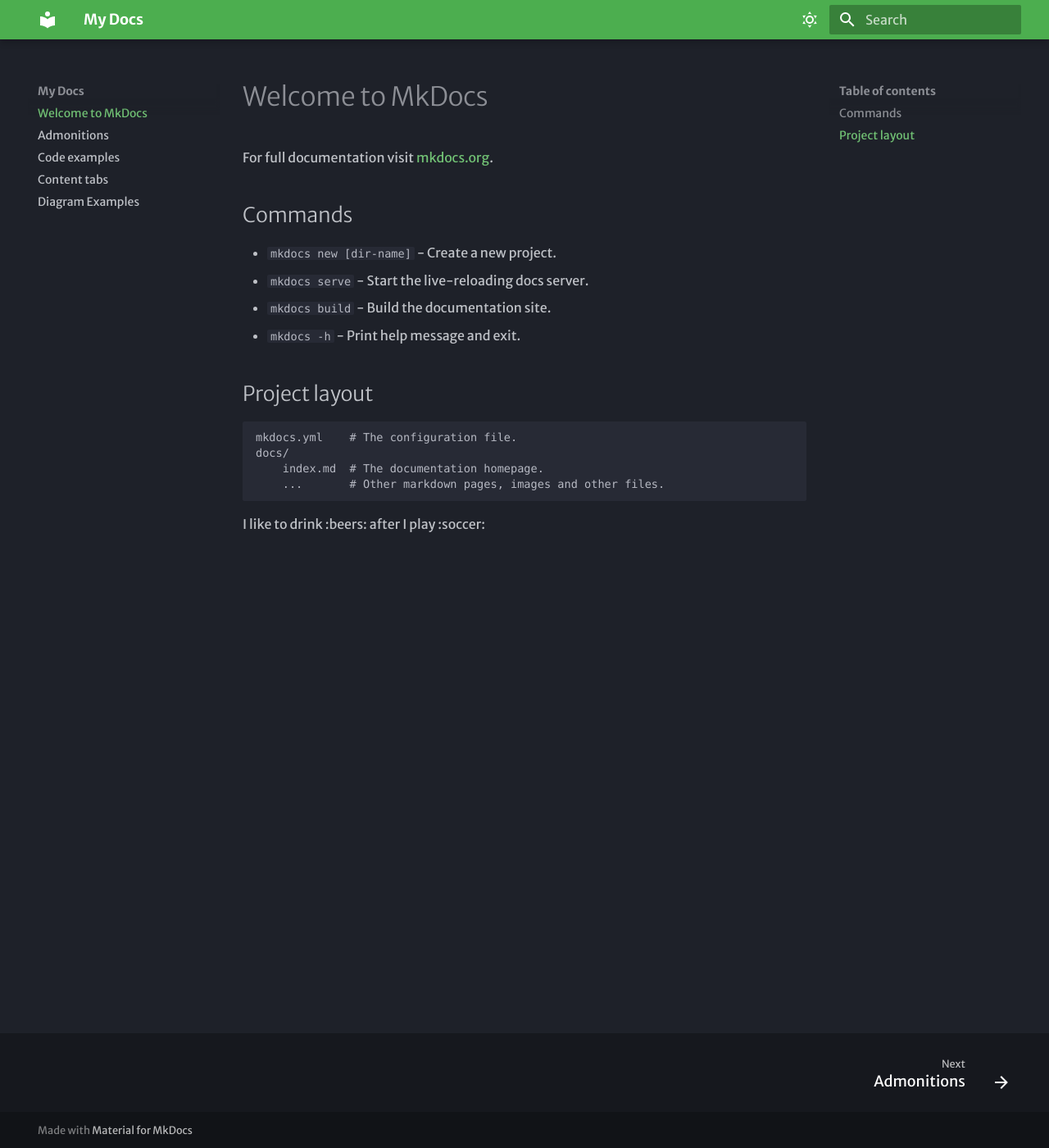
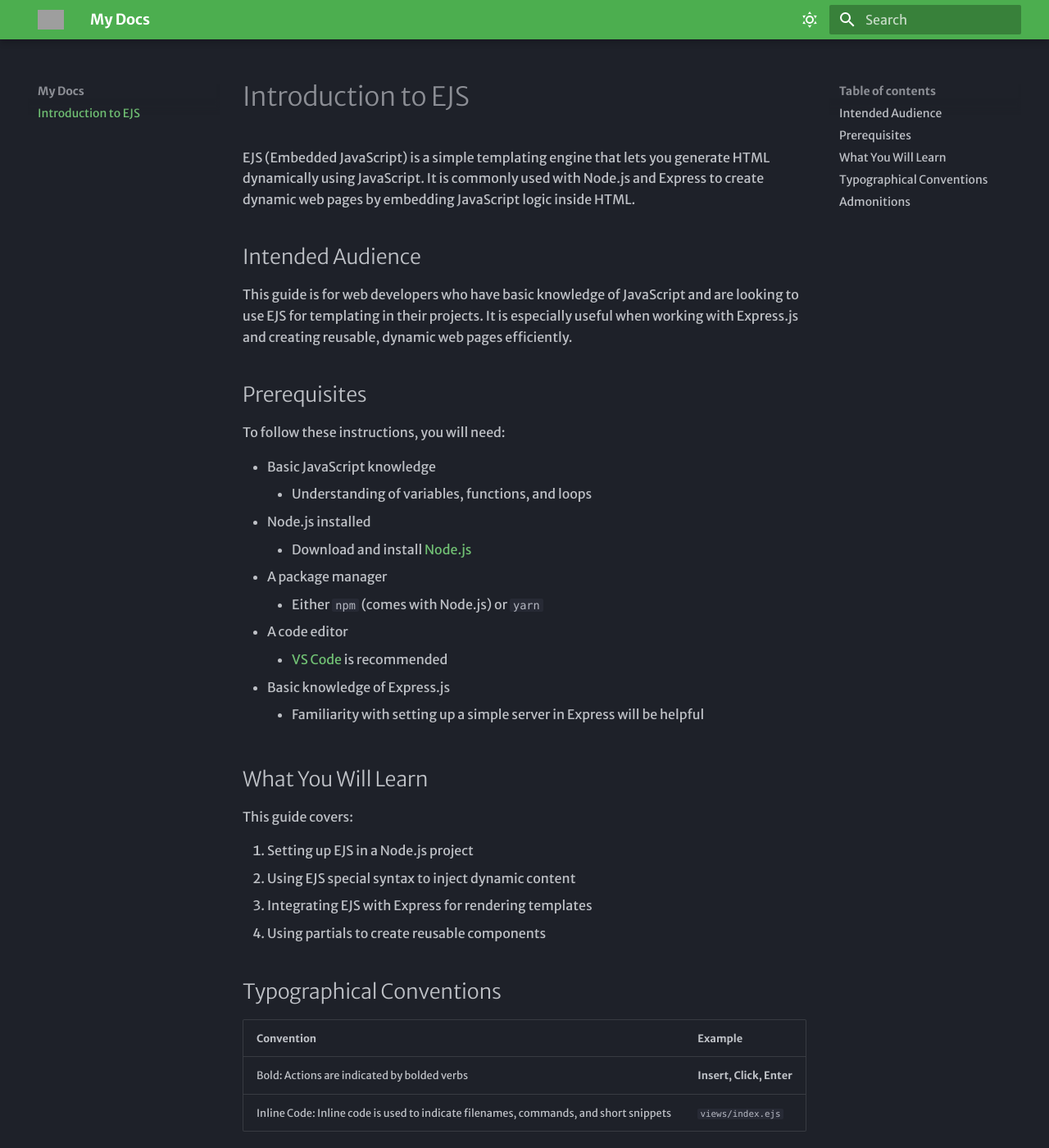
Before and after one commit to nilae2001/mkdocs, an MkDocs documentation site: the page built from docs/index.md, in a window 1280 px wide and 1400 px high. Shown: the whole window at 82% size. Built offline with MkDocs 1.6.1 and Material for MkDocs 9.7.7, drawn with Linux system fonts in a browser that asks for light colours; some web fonts are replaced; some of the changed text lies outside the part shown; grey boxes are pictures that could not be loaded.

Commit message:
Add introduction

```diff
--- a/docs/index.md
+++ b/docs/index.md
@@ -1,19 +1,53 @@
-# Welcome to MkDocs
 
-For full documentation visit [mkdocs.org](https://www.mkdocs.org).
+# Introduction to EJS
 
-## Commands
+EJS (Embedded JavaScript) is a simple templating engine that lets you generate HTML dynamically using JavaScript. It is commonly used with Node.js and Express to create dynamic web pages by embedding JavaScript logic inside HTML.
 
-* `mkdocs new [dir-name]` - Create a new project.
-* `mkdocs serve` - Start the live-reloading docs server.
-* `mkdocs build` - Build the documentation site.
-* `mkdocs -h` - Print help message and exit.
+## Intended Audience
 
-## Project layout
+This guide is for web developers who have basic knowledge of JavaScript and are looking to use EJS for templating in their projects. It is especially useful when working with Express.js and creating reusable, dynamic web pages efficiently.
 
-    mkdocs.yml    # The configuration file.
-    docs/
-        index.md  # The documentation homepage.
-        ...       # Other markdown pages, images and other files.
+## Prerequisites
 
-I like to drink :beers: after I play :soccer:
+To follow these instructions, you will need:
+
+- Basic JavaScript knowledge
+    - Understanding of variables, functions, and loops
+- Node.js installed
+    - Download and install [Node.js](https://nodejs.org/en)
+- A package manager
+    - Either `npm` (comes with Node.js) or `yarn`
+- A code editor
+    - [VS Code](https://code.visualstudio.com/) is recommended
+- Basic knowledge of Express.js
+    - Familiarity with setting up a simple server in Express will be helpful
+
+## What You Will Learn
+
+This guide covers:
+
+1. Setting up EJS in a Node.js project
+2. Using EJS special syntax to inject dynamic content
+3. Integrating EJS with Express for rendering templates
+4. Using partials to create reusable components
+
+## Typographical Conventions
+
+| Convention                                     | Example                 |
+| ---------------------------------------------- | ----------------------- |
+| Bold: Actions are indicated by bolded verbs | **Insert, Click, Enter**|
+| Inline Code: Inline code is used to indicate filenames, commands, and short snippets | `views/index.ejs` |
+
+## Admonitions
+
+!!! info "Info"
+
+    Provides additional helpful information.
+
+!!! warning "Warning"
+
+    Highlights potential issues to avoid.
+
+!!! tip "Tip"
+
+    Offers best practices or shortcuts to improve efficiency.
--- a/mkdocs.yml
+++ b/mkdocs.yml
@@ -2,17 +2,15 @@
 site_url: https://sitename.example
 theme:
   name: material
-  palette:
-    theme:
-  name: material
   font:
-    text: Merriweather sans
+    text: Merriweather Sans
     code: Red Hat Mono
-    icon:
-      logo: fontawesome/solid/w
+  # icon:
+    # logo: fontawesome/solid/m
+  logo: assets/logo.png
+  favicon: assets/favicon.ico
   features:
     - navigation.footer
-
   palette:
     # Dark Mode
     - scheme: slate
@@ -35,8 +33,6 @@
   - pymdownx.emoji:
       emoji_index: !!python/name:material.extensions.emoji.twemoji
       emoji_generator: !!python/name:material.extensions.emoji.to_svg
-
-markdown_extensions:
   - pymdownx.highlight:
       anchor_linenums: true
       line_spans: __span
@@ -52,3 +48,12 @@
       alternate_style: true
   - admonition
   - pymdownx.details
+
+# extra:
+#   social:
+#     - icon: fontawesome/brands/youtube
+#       link: https://youtube.com/@james-willett
+#     - icon: fontawesome/brands/linkedin
+#       link: https://linkedin.com/in/willettjames
+
+copyright: Copyright &copy; 2025
```
Also changed, not shown: docs/admonitions.md (deleted, +0 -7 lines), docs/code-examples.md (deleted, +0 -22 lines), docs/content-tabs.md (deleted, +0 -21 lines), docs/diagram-examples.md (deleted, +0 -12 lines).
